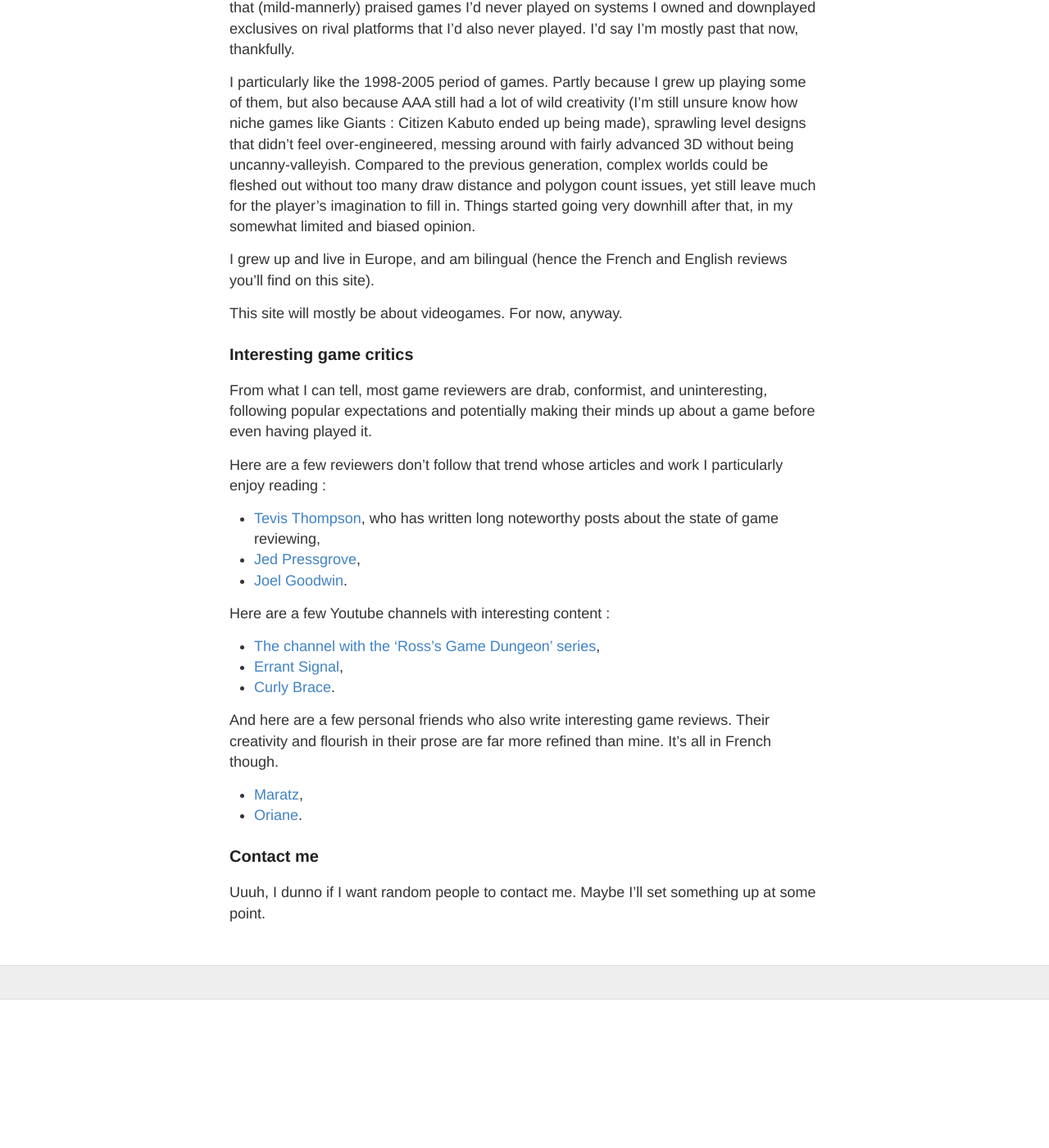
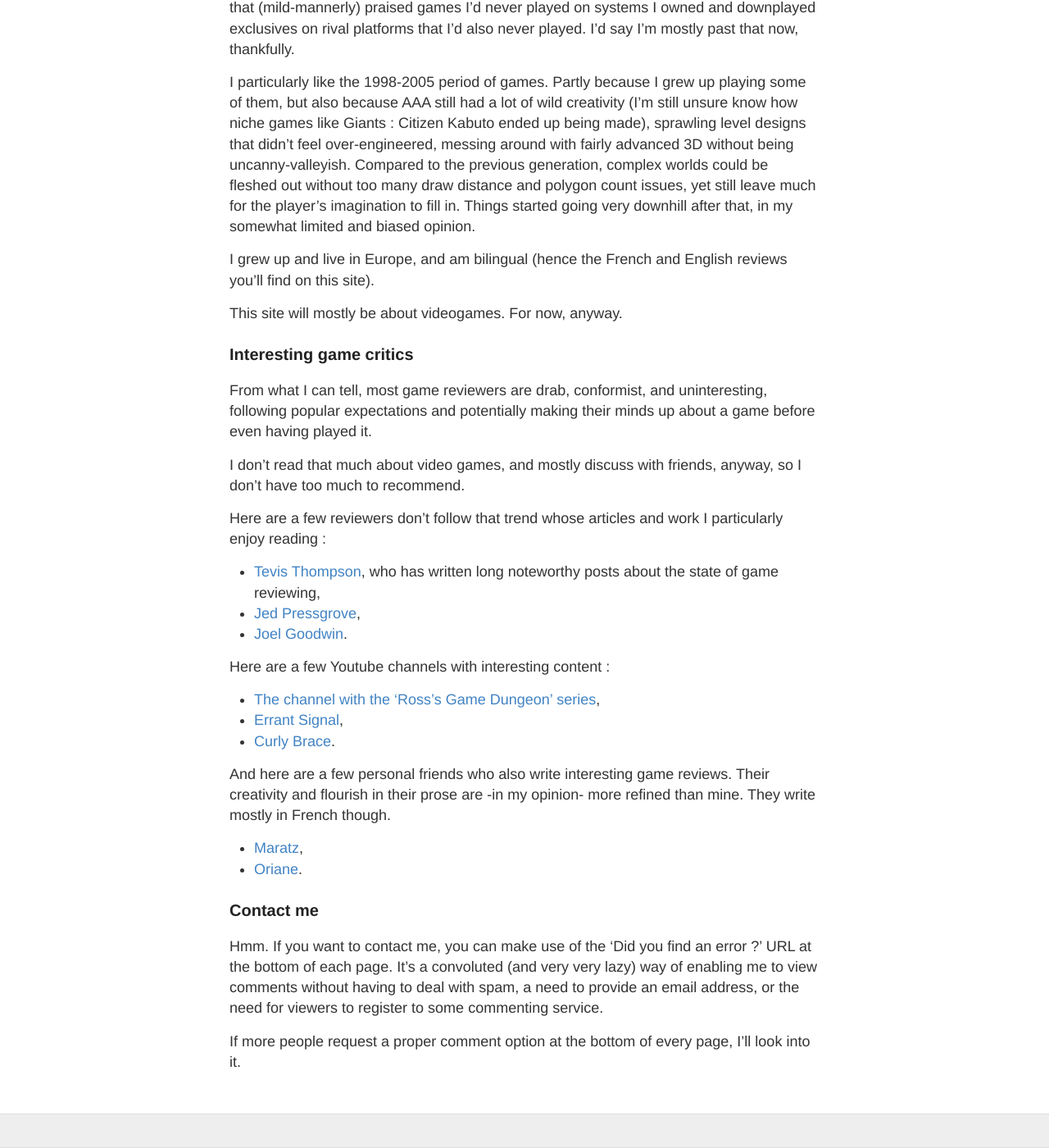
Before and after one commit to s-mackeo/maqe-crit.github.io, a Jekyll site: the page built from about.md, in a window 1280 px wide and 1400 px high, scrolled down 280 px. Shown: the whole window at 82% size. Built offline with Jekyll 4.4.1, drawn with Linux system fonts in a browser that asks for light colours; before the commit the page ends 1499 px from its top, so only the background shows below that.

Commit message:
did you find an error + edits

```diff
--- a/_layouts/post.html
+++ b/_layouts/post.html
@@ -11,6 +11,7 @@ layout: default
 
   <div class="date">
     Written on {{ page.date | date: "%B %e, %Y" }}
+	 <a href="https://github.com/Maqe-crit/maqe-crit.github.io/edit/master/{{ page.path }}"> Did you find an error?</a>
   </div>
 
   {% include disqus.html %}
--- a/about.md
+++ b/about.md
@@ -17,6 +17,8 @@ This site will mostly be about videogames. For now, anyway.
 
 From what I can tell, most game reviewers are drab, conformist, and uninteresting, following popular expectations and potentially making their minds up about a game before even having played it.
 
+ I don't read that much about video games, and mostly discuss with friends, anyway, so I don't have too much to recommend.
+
 Here are a few reviewers don't follow that trend whose articles and work I particularly enjoy reading :
 
 - [Tevis Thompson](http://tevisthompson.com/), who has written long noteworthy posts about the state of game reviewing,
@@ -28,10 +30,12 @@ Here are a few Youtube channels with interesting content :
 - [Errant Signal](https://www.youtube.com/user/Campster),
 - [Curly Brace](https://www.youtube.com/channel/UCRcLI-JPNerzN4fiqZlbIlw).
 
-And here are a few personal friends who also write interesting game reviews. Their creativity and flourish in their prose are far more refined than mine. It's all in French though.
+And here are a few personal friends who also write interesting game reviews. Their creativity and flourish in their prose are -in my opinion- more refined than mine. They write mostly in French though.
 - [Maratz](https://nicolasmoisson.fr/index),
 - [Oriane](https://oriane.ink).
 
 ### Contact me
 
-Uuuh, I dunno if I want random people to contact me. Maybe I'll set something up at some point.
+Hmm. If you want to contact me, you can make use of the 'Did you find an error ?' URL at the bottom of each page. It's a convoluted (and very very lazy) way of enabling me to view comments without having to deal with spam, a need to provide an email address, or the need for viewers to register to some commenting service.
+
+If more people request a proper comment option at the bottom of every page, I'll look into it.
```
Also changed, not shown: _posts/2019-3-14-TW3.md (+5 -3 lines).
